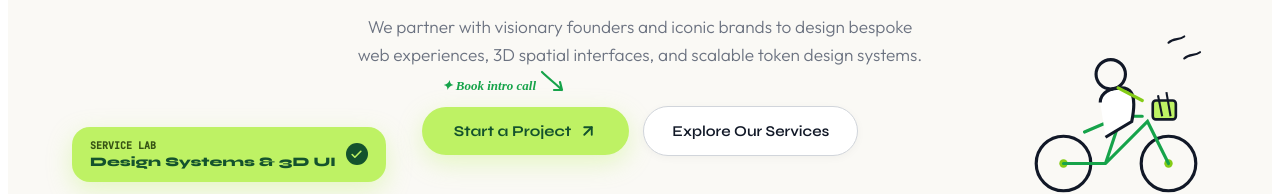
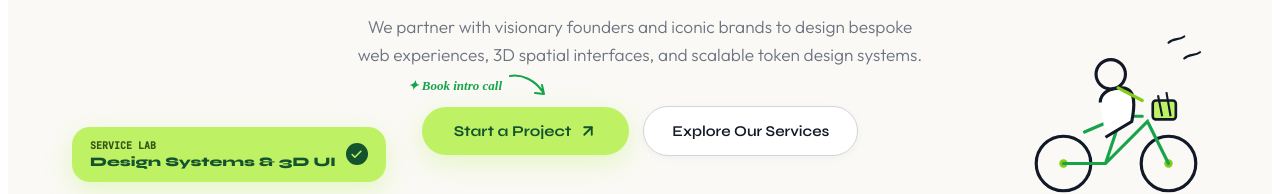
Before and after one commit to FidaaYl/aether-studio, a React (Vite) app: page / in a window 1280 px wide. Shown: the part 672-866 px from the top of the page. Built offline with nearby package versions, Linux system fonts and the light colour scheme; a web font is replaced by a local one.

Commit message:
fix: narrow the Book intro call indicator arrow arc curving smoothly into the CTA button

```diff
--- a/src/components/Hero.tsx
+++ b/src/components/Hero.tsx
@@ -381,17 +381,17 @@ export default function Hero() {
             interfaces, and scalable token design systems.
           </motion.p>
 
-          {/* Action Buttons with Indicator Arrow Pointing Directly to "Start a Project" */}
+          {/* Action Buttons with Narrowed Swooping Indicator Arrow */}
           <div style={{ position: 'relative', display: 'inline-flex', alignItems: 'center', justifyContent: 'center' }}>
-            {/* Hand-Drawn Indicator Callout & Arrow (Positioned above and pointing directly down to "Start a Project") */}
+            {/* Narrowed Curved Indicator Callout & Arrow (Arches gracefully from the left towards the button) */}
             <div
               style={{
                 position: 'absolute',
-                top: '-36px',
-                left: '20px',
+                top: '-34px',
+                left: '-14px',
                 display: 'flex',
-                alignItems: 'flex-end',
-                gap: 4,
+                alignItems: 'center',
+                gap: 6,
                 pointerEvents: 'none',
                 zIndex: 10,
               }}
@@ -404,17 +404,15 @@ export default function Hero() {
                   color: '#16a34a',
                   fontWeight: 600,
                   whiteSpace: 'nowrap',
-                  lineHeight: 1,
-                  marginBottom: 2,
                 }}
               >
                 ✦ Book intro call
               </span>
-              <svg width="28" height="24" viewBox="0 0 28 24" fill="none">
+              <svg width="42" height="28" viewBox="0 0 42 28" fill="none">
                 <path
-                  d="M2 2C8 8 16 14 22 20M22 20L14 20M22 20L20 12"
+                  d="M2 4C14 2 28 8 36 22M36 22L27 21M36 22L34 13"
                   stroke="#16a34a"
-                  strokeWidth="2.2"
+                  strokeWidth="2"
                   strokeLinecap="round"
                   strokeLinejoin="round"
                 />
```
